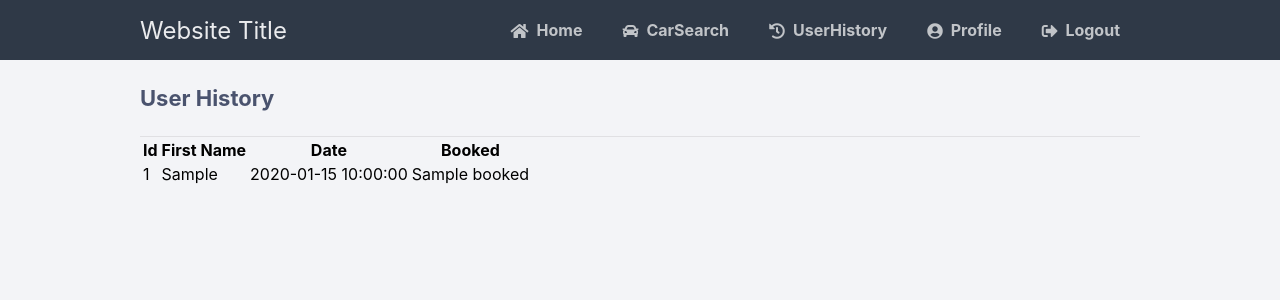
After one commit to rmit-s3602584-peter-moorhead/IoTAssignment2, a Flask app: template templates/userhistory.html in a window 1280 px wide. The commit adds this page. Shown: the top 300 px of the page. Run offline with Flask 2, Linux system fonts and the light colour scheme; the template is opened without the code that fills it: most values are stand-ins (such as "Sample title", 1, 10 or a date in 2020); some libraries are stand-ins or nearby versions.

Commit message:
View User History added

```diff
--- a/main.py
+++ b/main.py
@@ -359,7 +359,25 @@ def carBooking():
     else:
         return redirect(url_for('login'))
 
+@app.route('/userhistory', methods=['POST'])
+def userHistory():
 
+    """
+    User will display history of bookings
+    """
+    if 'loggedin' in session:
+        if request.method == 'POST':
+            id = session['id']
+            cursor = mysql.connection.cursor(MySQLdb.cursors.DictCursor)
+            cursor.execute('SELECT * FROM bookings WHERE id = %d', (id,))
+            history = cursor.fetchall()
+
+            return render_template('userhistory.html', history=history)
+        else:
+            return render_template('profile.html')
+
+    else:
+        return redirect(url_for('login'))
 
 
 
--- a/templates/layout.html
+++ b/templates/layout.html
@@ -12,6 +12,7 @@
 				<h1>Website Title</h1>
                 		<a href="{{ url_for('home') }}"><i class="fas fa-home"></i>Home</a>
 				<a href="{{ url_for('cars') }}"><i class="fas fa-car"></i>CarSearch</a>
+				<a href="{{ url_for('userhistory') }}"><i class="fas fa-history"></i>UserHistory</a>
 				<a href="{{ url_for('profile') }}"><i class="fas fa-user-circle"></i>Profile</a>
 				<a href="{{ url_for('logout') }}"><i class="fas fa-sign-out-alt"></i>Logout</a>
 			</div>
--- /dev/null
+++ b/templates/userhistory.html
@@ -0,0 +1,26 @@
+{% extends 'layout.html' %}
+{% block title %}User History{% endblock %}
+
+
+{% block content %}
+<h2>User History</h2>
+
+<table id="myTable">
+<TR>
+	<TH>Id</TH>
+	<TH>First Name</TH>
+    <TH>Date</TH>
+    <TH>Booked</TH>
+</TR>
+
+{% for row in history %}
+<TR>
+	<TD>{{row.userid}}</TD>
+	<TD>{{row.firstName}}</TD>
+    <TD>{{row.date}}</TD>
+    <TD>{{row.booked}}</TD>
+</TR>
+{% endfor %}
+</table>
+
+{% endblock %}
```
